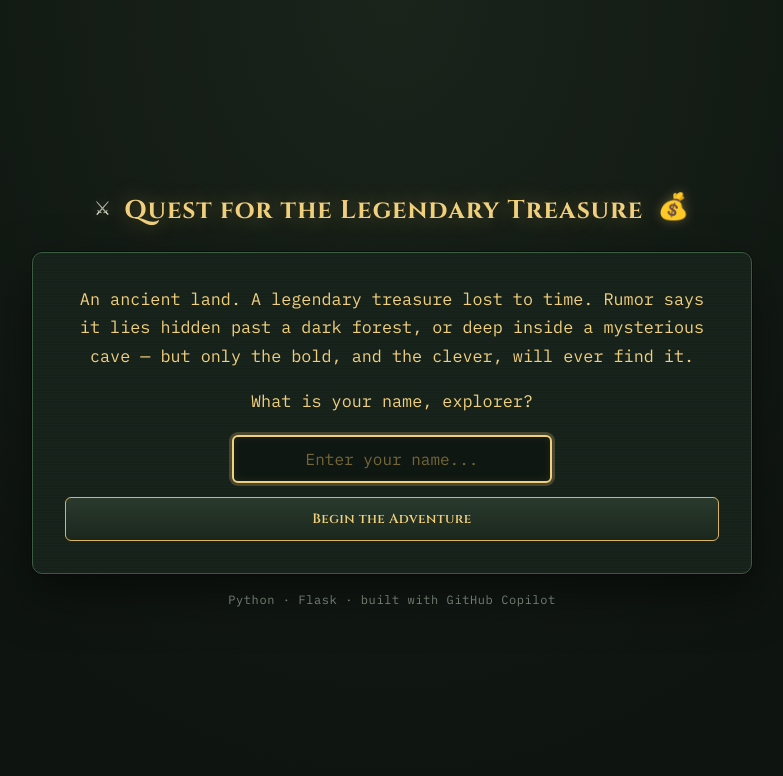
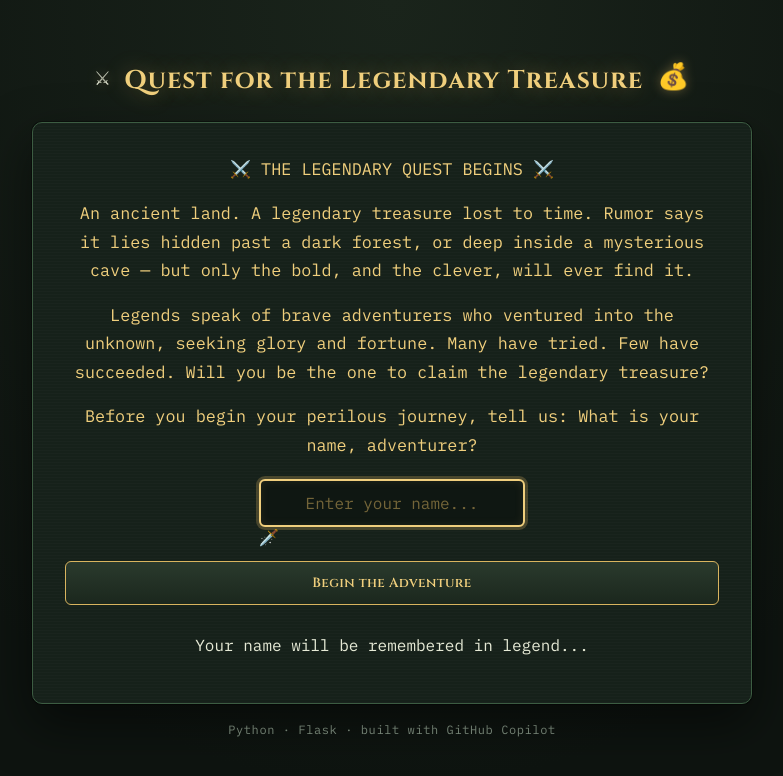
Before and after one commit to tejamore/Adventure_Game_Project-2, a Flask app: page / in a window 1280 px wide. Shown: the top 776 px of the page, without its empty margins (248-1031 px from the left). Run offline with Flask 3, Linux system fonts and the light colour scheme.

Commit message:
feat: enhance quest introduction with more descriptive narrative and better UX

```diff
--- a/templates/start.html
+++ b/templates/start.html
@@ -1,13 +1,25 @@
 {% extends "base.html" %}
 {% block content %}
 <div class="story-card intro">
+  <div class="quest-intro">
+    <p class="story-text quest-title">⚔️ THE LEGENDARY QUEST BEGINS ⚔️</p>
     <p class="story-text">
-    An ancient land. A legendary treasure lost to time. Rumor says it lies
-    hidden past a dark forest, or deep inside a mysterious cave &mdash; but
-    only the bold, and the clever, will ever find it.
+      An ancient land. A legendary treasure lost to time. Rumor says
+      it lies hidden past a dark forest, or deep inside a mysterious cave
+      &mdash; but only the bold, and the clever, will ever find it.
     </p>
-  <p class="story-text">What is your name, explorer?</p>
+    <p class="story-text quest-subtitle">
+      Legends speak of brave adventurers who ventured into the unknown,
+      seeking glory and fortune. Many have tried. Few have succeeded.
+      Will you be the one to claim the legendary treasure?
+    </p>
+    <p class="story-text quest-prompt">
+      Before you begin your perilous journey, tell us: What is your name, adventurer?
+    </p>
+  </div>
+
   <form action="{{ url_for('start') }}" method="post" class="name-form">
+    <div class="input-wrapper">
       <input
         type="text"
         name="player_name"
@@ -15,8 +27,12 @@
         autofocus
         maxlength="30"
         required
+        aria-label="Enter your adventurer name"
       />
+      <span class="input-icon">🗡️</span>
+    </div>
     <button type="submit" class="btn-primary">Begin the Adventure</button>
+    <p class="form-hint">Your name will be remembered in legend...</p>
   </form>
 </div>
 {% endblock %}
```
Lines whose indentation alone changed are shown as unchanged.
